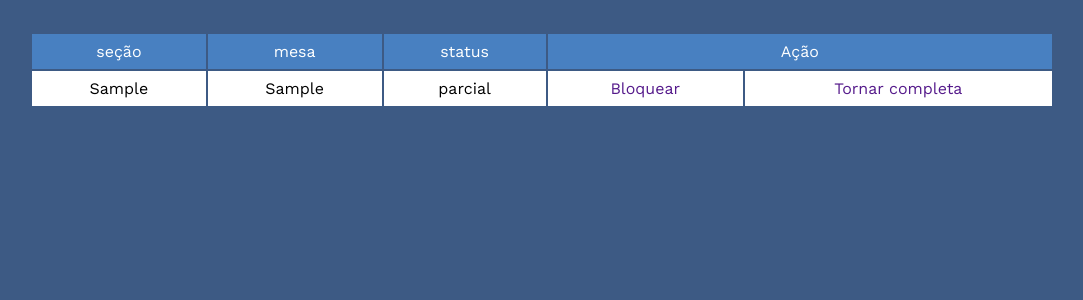
After one commit to vinituis/almocoABIMAQ2022, a PHP site: page /admin/mesas.php in a window 1280 px wide. The commit adds this page. Shown: the top 300 px of the page, without its empty margins (98-1181 px from the left). Run offline with PHP 8.4, Linux system fonts and the light colour scheme; tables that the repository leaves empty or names only in its code hold one stand-in row (values such as "Sample post").

Commit message:
Iniciei a parte de exibição e gerenciamento das mesas.

```diff
--- /dev/null
+++ b/admin/mesas.php
@@ -0,0 +1,66 @@
+<?php
+
+include "../config.php";
+
+$select = "SELECT * FROM mesas ORDER BY mesas.id ASC";
+$result = mysqli_query($conn, $select);
+
+?>
+<!DOCTYPE html>
+<html lang="pt-br">
+<head>
+    <meta charset="UTF-8">
+    <meta http-equiv="X-UA-Compatible" content="IE=edge">
+    <meta name="viewport" content="width=device-width, initial-scale=1.0">
+    <title>Document</title>
+    <link rel="stylesheet" href="../css/global.css">
+</head>
+<body>
+
+    <div class="table">
+        <table>
+            <tr class="topo">
+                <td>seção</td>
+                <td>mesa</td>
+                <td>status</td>
+                <td colspan="2">Ação</td>
+            </tr>
+<?php
+    if(mysqli_num_rows($result) >= 1){
+        while($reg = mysqli_fetch_assoc($result)){
+            if($reg['status'] != 'hidden'){
+    ?>
+            <tr>
+                <td><?php echo $reg['secao'];?></td>
+                <td><?php echo $reg['mesa'];?></td>
+                <td><?php echo $reg['status'];?></td>
+                <?php
+                    if($reg['status'] == 'block'){
+                    ?>
+                        <td><a href="">Liberar completa</a></td>
+                        <td><a href="">Liberar individual</a></td>
+                    <?php
+                    }elseif($reg['status'] == 'livre'){
+                    ?>
+                        <td><a href="">Bloquear</a></td>
+                        <td><a href="">Tornar individual</a></td>
+                    <?php
+                    }elseif($reg['status'] == 'parcial'){
+                    ?>
+                        <td><a href="">Bloquear</a></td>
+                        <td><a href="">Tornar completa</a></td>
+                    <?php
+                    }
+                ?>
+            </tr>
+
+    <?php
+            }
+        }
+    }
+?>
+        </table>
+    </div>
+
+</body>
+</html>
--- a/css/global.css
+++ b/css/global.css
@@ -262,3 +262,21 @@ body {
     padding: 1rem 2rem;
     color: var(--cor-1);
 }
+
+.container form {
+    width: 100%;
+}
+
+.container form input,
+.container form select {
+    width: 100%;
+    padding: 0.5rem 1rem;
+}
+
+span.aviso {
+    width: 100%;
+    padding: 1rem;
+    background-color: var(--amarelo);
+    text-align: center;
+    color: var(--cor-1);
+}
```
Also changed, not shown: admin/add_pessoas.php (+20 -8 lines).
